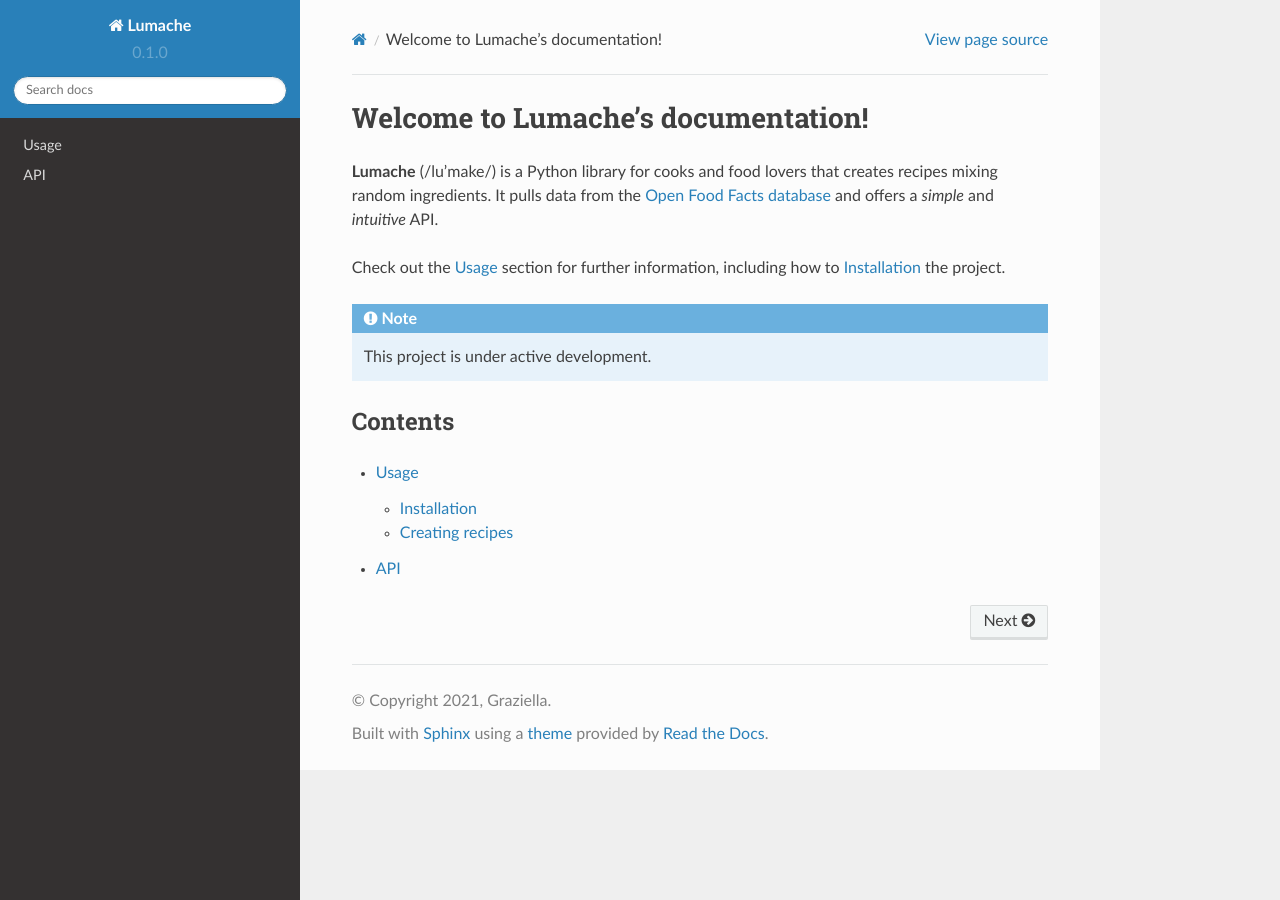
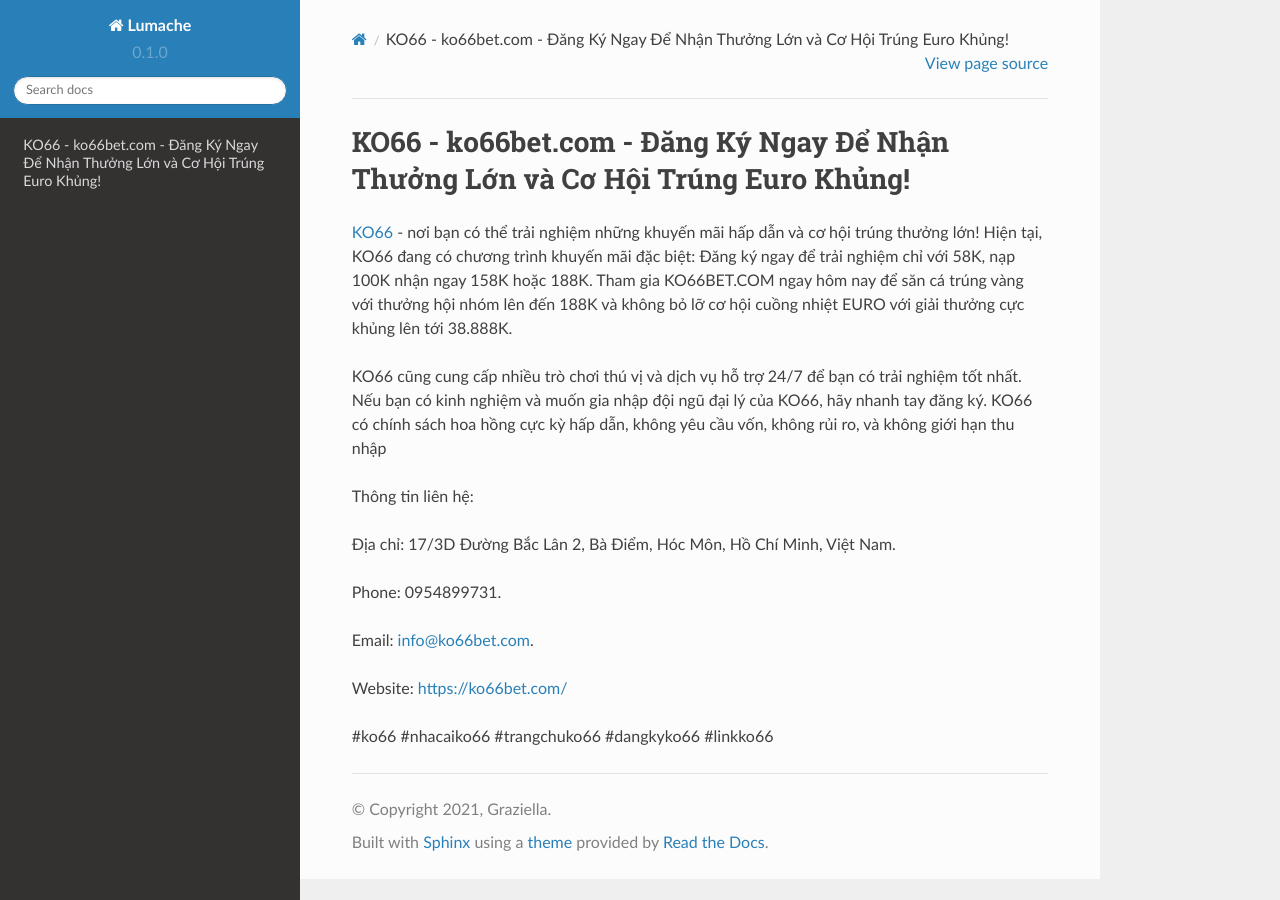
Before and after one commit to fhbuihuuba241/ko66betcom, a Sphinx documentation site: the page built from docs/source/index.rst, in a window 1280 px wide. Built offline with Sphinx 7.4.7 and the Read the Docs theme 2.0.0, drawn with Linux system fonts in a browser that asks for light colours.

Commit message:
Update index.rst

```diff
--- a/docs/source/index.rst
+++ b/docs/source/index.rst
@@ -1,22 +1,18 @@
-Welcome to Lumache's documentation!
+KO66 - ko66bet.com - Đăng Ký Ngay Để Nhận Thưởng Lớn và Cơ Hội Trúng Euro Khủng!
 ===================================
 
-**Lumache** (/lu'make/) is a Python library for cooks and food lovers
-that creates recipes mixing random ingredients.
-It pulls data from the `Open Food Facts database <https://world.openfoodfacts.org/>`_
-and offers a *simple* and *intuitive* API.
+`KO66 <https://ko66bet.com/>`_ - nơi bạn có thể trải nghiệm những khuyến mãi hấp dẫn và cơ hội trúng thưởng lớn! Hiện tại, KO66 đang có chương trình khuyến mãi đặc biệt: Đăng ký ngay để trải nghiệm chỉ với 58K, nạp 100K nhận ngay 158K hoặc 188K. Tham gia KO66BET.COM ngay hôm nay để săn cá trúng vàng với thưởng hội nhóm lên đến 188K và không bỏ lỡ cơ hội cuồng nhiệt EURO với giải thưởng cực khủng lên tới 38.888K.
 
-Check out the :doc:`usage` section for further information, including
-how to :ref:`installation` the project.
+KO66 cũng cung cấp nhiều trò chơi thú vị và dịch vụ hỗ trợ 24/7 để bạn có trải nghiệm tốt nhất. Nếu bạn có kinh nghiệm và muốn gia nhập đội ngũ đại lý của KO66, hãy nhanh tay đăng ký. KO66 có chính sách hoa hồng cực kỳ hấp dẫn, không yêu cầu vốn, không rủi ro, và không giới hạn thu nhập
 
-.. note::
+Thông tin liên hệ:
 
-   This project is under active development.
+Địa chỉ: 17/3D Đường Bắc Lân 2, Bà Điểm, Hóc Môn, Hồ Chí Minh, Việt Nam.
 
-Contents
---------
+Phone: 0954899731.
 
-.. toctree::
+Email: info@ko66bet.com.
 
-   usage
-   api
+Website: https://ko66bet.com/
+
+#ko66 #nhacaiko66 #trangchuko66 #dangkyko66 #linkko66
```
